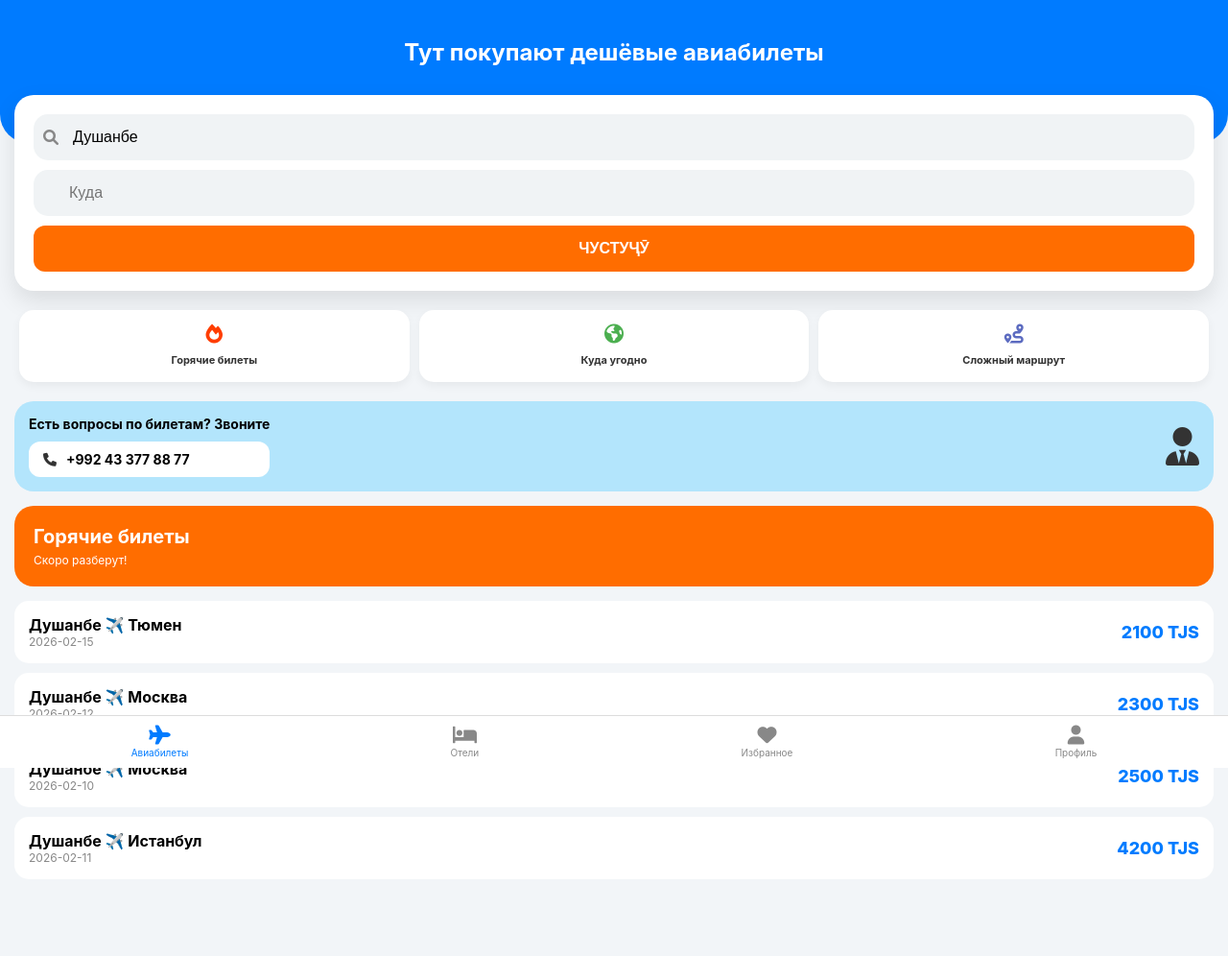
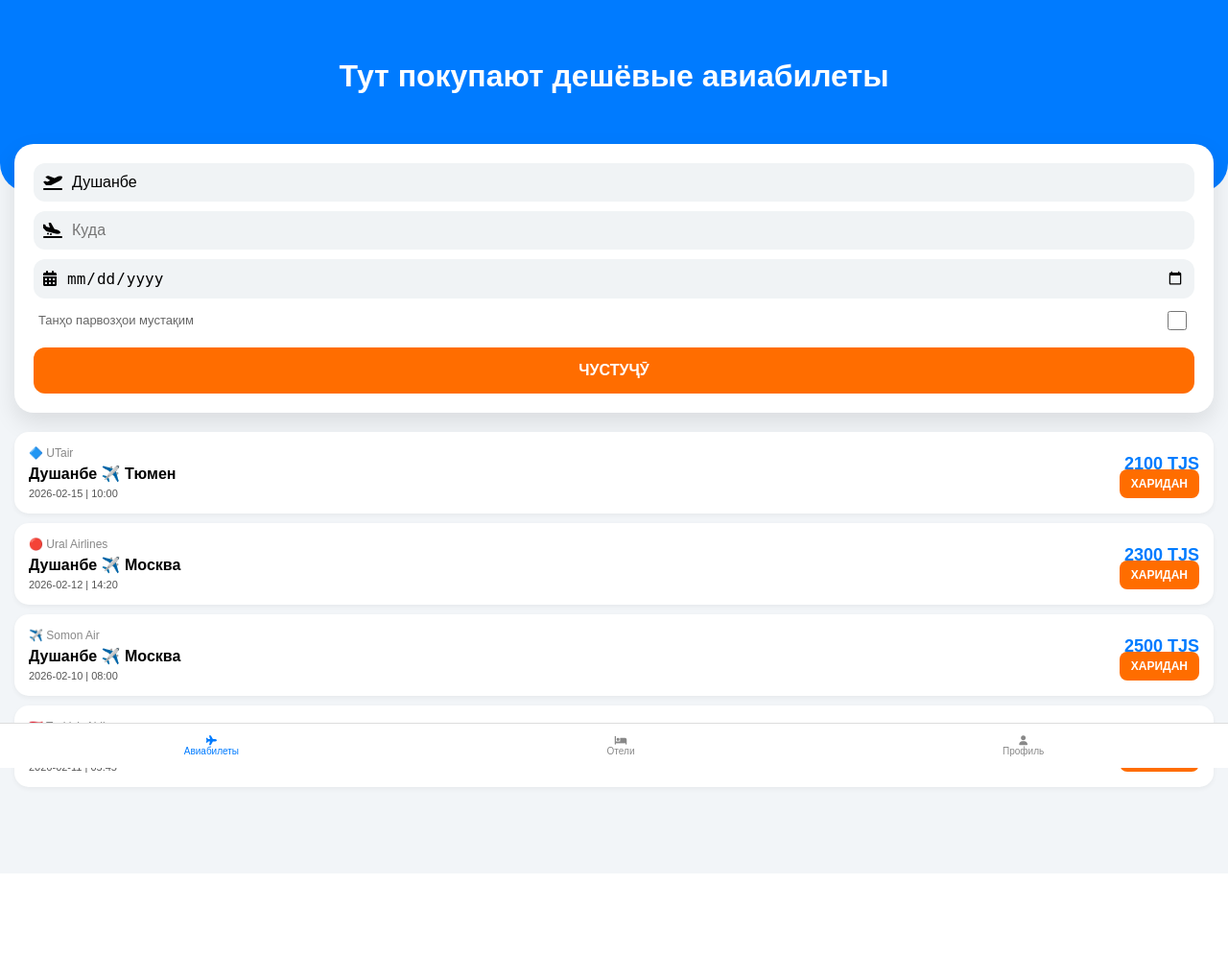
Before and after one commit to OSON-SAVDO/Avia-Search-TJ, a Flask app: page / in a window 1280 px wide. Shown: the whole page at 96% size. After the commit the page ends 910 px from the top, so only its background shows below. Run offline with Flask 3, Linux system fonts and the light colour scheme; data comes from the database, SQL or seed files in the repository.

Commit message:
Update index.html

```diff
--- a/templates/index.html
+++ b/templates/index.html
@@ -1,46 +1,30 @@
 <!DOCTYPE html>
-<html lang="{{ lang }}">
+<html lang="tg">
 <head>
     <meta charset="UTF-8">
     <meta name="viewport" content="width=device-width, initial-scale=1.0">
-    <title>Aviasales.tj - Клон</title>
+    <title>Aviasales.tj</title>
     <link rel="stylesheet" href="https://cdnjs.cloudflare.com/ajax/libs/font-awesome/6.0.0/css/all.min.css">
     <style>
         :root { --blue: #007bff; --orange: #ff6d00; --bg: #f2f5f8; }
-        body { font-family: -apple-system, BlinkMacSystemFont, "Segoe UI", Roboto, sans-serif; background: var(--bg); margin: 0; padding-bottom: 70px; }
+        body { font-family: sans-serif; background: var(--bg); margin: 0; padding-bottom: 80px; }
 
-        /* Header Blue Section */
         .top-header { background: var(--blue); color: white; padding: 40px 20px 80px; text-align: center; border-radius: 0 0 30px 30px; }
-        .top-header h1 { font-size: 24px; margin: 0; }
 
-        /* Search Container */
         .search-container { background: white; margin: -50px 15px 20px; padding: 20px; border-radius: 20px; box-shadow: 0 10px 25px rgba(0,0,0,0.1); }
-        .search-input-group { background: #f0f3f5; border-radius: 15px; padding: 10px; margin-bottom: 10px; display: flex; align-items: center; }
-        .search-input-group i { color: #888; margin-right: 10px; }
-        .search-input-group input { border: none; background: transparent; width: 100%; font-size: 16px; outline: none; padding: 5px; }
+        .input-group { background: #f0f3f5; border-radius: 12px; padding: 10px; margin-bottom: 10px; display: flex; align-items: center; }
+        .input-group input { border: none; background: transparent; width: 100%; font-size: 16px; outline: none; padding-left: 10px; }
 
-        /* Icon Menu (Quick Actions) */
-        .quick-actions { display: flex; justify-content: space-around; margin: 20px 15px; }
-        .action-item { background: white; padding: 15px 10px; border-radius: 15px; text-align: center; flex: 1; margin: 0 5px; box-shadow: 0 4px 10px rgba(0,0,0,0.05); }
-        .action-item i { font-size: 20px; margin-bottom: 5px; display: block; }
-        .action-item span { font-size: 11px; font-weight: bold; color: #333; }
+        .filter-row { display: flex; align-items: center; justify-content: space-between; margin-bottom: 15px; padding: 0 5px; }
+        .btn-search { width: 100%; background: var(--orange); color: white; border: none; padding: 15px; border-radius: 12px; font-weight: bold; font-size: 16px; cursor: pointer; }
 
-        /* Banner Call */
-        .call-banner { background: #b3e5fc; margin: 15px; padding: 15px; border-radius: 20px; display: flex; align-items: center; justify-content: space-between; }
-        .call-banner i { font-size: 40px; color: #333; }
-        .btn-call { background: white; padding: 10px 15px; border-radius: 12px; text-decoration: none; color: black; font-weight: bold; font-size: 14px; display: flex; align-items: center; }
+        .ticket { background: white; margin: 10px 15px; padding: 15px; border-radius: 15px; display: flex; justify-content: space-between; align-items: center; box-shadow: 0 2px 5px rgba(0,0,0,0.05); }
+        .price { color: var(--blue); font-size: 18px; font-weight: bold; }
+        .buy-btn { background: var(--orange); color: white; text-decoration: none; padding: 8px 12px; border-radius: 8px; font-size: 12px; font-weight: bold; }
 
-        /* Ticket Cards */
-        .hot-tickets { background: var(--orange); margin: 15px; padding: 20px; border-radius: 20px; color: white; }
-        .ticket-list { padding: 0 15px; }
-        .ticket { background: white; border-radius: 15px; padding: 15px; margin-bottom: 10px; display: flex; justify-content: space-between; align-items: center; }
-        .price { color: var(--blue); font-size: 18px; font-weight: 800; }
-
-        /* Bottom Nav */
-        .bottom-nav { position: fixed; bottom: 0; width: 100%; background: white; display: flex; justify-content: space-around; padding: 10px 0; border-top: 1px solid #ddd; }
+        .bottom-nav { position: fixed; bottom: 0; width: 100%; background: white; display: flex; justify-content: space-around; padding: 12px 0; border-top: 1px solid #ddd; }
         .nav-item { text-align: center; color: #888; text-decoration: none; font-size: 10px; }
         .nav-item.active { color: var(--blue); }
-        .nav-item i { font-size: 20px; display: block; margin-bottom: 2px; }
     </style>
 </head>
 <body>
@@ -51,65 +35,48 @@
 
     <div class="search-container">
         <form action="/search" method="post">
-            <div class="search-input-group">
-                <i class="fa-solid fa-magnifying-glass"></i>
-                <input type="text" name="from" value="Душанбе" placeholder="Откуда">
+            <div class="input-group">
+                <i class="fa-solid fa-plane-departure"></i>
+                <input type="text" name="from" placeholder="Откуда" value="Душанбе">
             </div>
-            <div class="search-input-group">
-                <i class="fa-solid fa-location-dot" style="color: transparent;"></i>
+            <div class="input-group">
+                <i class="fa-solid fa-plane-arrival"></i>
                 <input type="text" name="to" placeholder="Куда">
             </div>
-            <button type="submit" style="width:100%; background: var(--orange); color:white; border:none; padding:15px; border-radius:12px; font-weight:bold; font-size:16px;">ЧУСТУҶӮ</button>
+            <div class="input-group">
+                <i class="fa-solid fa-calendar-days"></i>
+                <input type="date" name="departure_date">
+            </div>
+
+            <div class="filter-row">
+                <span style="font-size: 13px; color: #666;">Танҳо парвозҳои мустақим</span>
+                <input type="checkbox" name="direct_only" value="1" style="width: 20px; height: 20px;">
+            </div>
+
+            <button type="submit" class="btn-search">ЧУСТУҶӮ</button>
         </form>
-    </div>
-
-    <div class="quick-actions">
-        <div class="action-item">
-            <i class="fa-solid fa-fire" style="color: #ff3d00;"></i>
-            <span>Горячие билеты</span>
-        </div>
-        <div class="action-item">
-            <i class="fa-solid fa-earth-americas" style="color: #4caf50;"></i>
-            <span>Куда угодно</span>
-        </div>
-        <div class="action-item">
-            <i class="fa-solid fa-route" style="color: #5c6bc0;"></i>
-            <span>Сложный маршрут</span>
-        </div>
-    </div>
-
-    <div class="call-banner">
-        <div>
-            <div style="font-size: 14px; font-weight: bold;">Есть вопросы по билетам? Звоните</div>
-            <a href="tel:+992433778877" class="btn-call" style="margin-top: 10px;">
-                <i class="fa-solid fa-phone" style="font-size: 14px; margin-right: 10px;"></i> +992 43 377 88 77
-            </a>
-        </div>
-        <i class="fa-solid fa-user-tie"></i>
-    </div>
-
-    <div class="hot-tickets">
-        <h2 style="margin: 0; font-size: 20px;">Горячие билеты</h2>
-        <p style="margin: 5px 0 0; font-size: 12px;">Скоро разберут!</p>
     </div>
 
     <div class="ticket-list">
         {% for f in flights %}
         <div class="ticket">
             <div>
-                <div style="font-weight: bold;">{{ f.from_city }} ✈️ {{ f.to_city }}</div>
-                <div style="font-size: 12px; color: #888;">{{ f.date }}</div>
+                <div style="font-size: 12px; color: #888;">{{ f.logo }} {{ f.airline }}</div>
+                <div style="font-weight: bold; margin: 5px 0;">{{ f.from_city }} ✈️ {{ f.to_city }}</div>
+                <div style="font-size: 11px; color: #555;">{{ f.date }} | {{ f.dep_time }}</div>
             </div>
-            <div class="price">{{ f.price }} TJS</div>
+            <div style="text-align: right;">
+                <div class="price">{{ f.price }} TJS</div>
+                <a href="{{ f.buy_url }}" target="_blank" class="buy-btn">ХАРИДАН</a>
+            </div>
         </div>
         {% endfor %}
     </div>
 
     <div class="bottom-nav">
-        <a href="#" class="nav-item active"><i class="fa-solid fa-plane"></i>Авиабилеты</a>
-        <a href="#" class="nav-item"><i class="fa-solid fa-bed"></i>Отели</a>
-        <a href="#" class="nav-item"><i class="fa-solid fa-heart"></i>Избранное</a>
-        <a href="#" class="nav-item"><i class="fa-solid fa-user"></i>Профиль</a>
+        <a href="#" class="nav-item active"><i class="fa-solid fa-plane"></i><br>Авиабилеты</a>
+        <a href="#" class="nav-item"><i class="fa-solid fa-bed"></i><br>Отели</a>
+        <a href="#" class="nav-item"><i class="fa-solid fa-user"></i><br>Профиль</a>
     </div>
 
 </body>
```
